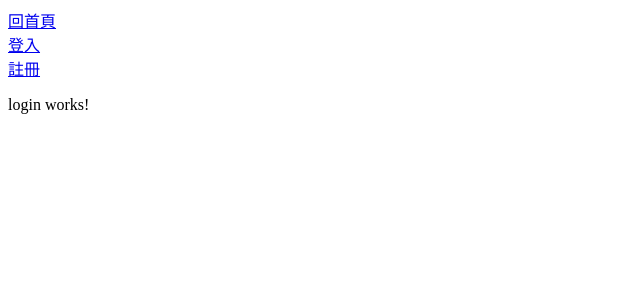
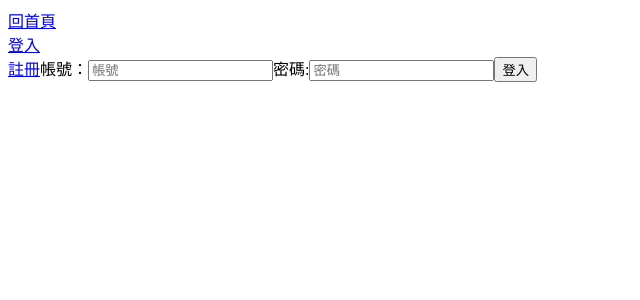
Before and after one commit to CodingWorkshop/angular-starter, an Angular app: page /Login in a window 1280 px wide. Shown: the top 300 px of the page, without its empty margins (0-640 px from the left). Built offline with nearby package versions, Linux system fonts and the light colour scheme.

Commit message:
Login init

```diff
--- a/src/app/app.module.ts
+++ b/src/app/app.module.ts
@@ -5,7 +5,7 @@ import { AppRoutingModule } from './app-routing.module';
 import { AppComponent } from './app.component';
 import { LoginComponent } from './login/login.component';
 import { RegisterComponent } from './register/register.component';
-
+import{FormsModule} from "@angular/forms";
 /**
  * Layout
  */
@@ -22,7 +22,7 @@ import { FooterComponent } from './Layout/footer/footer.component';
     NavComponent,
     FooterComponent
   ],
-  imports: [BrowserModule, AppRoutingModule],
+  imports: [BrowserModule, AppRoutingModule,FormsModule],
   providers: [],
   bootstrap: [AppComponent]
 })
--- a/src/app/login/login.component.html
+++ b/src/app/login/login.component.html
@@ -1,3 +1,3 @@
-<p>
-  login works!
-</p>
+<label>帳號：<input [(ngModel)]="name" placeholder="帳號"/></label>
+<label>密碼:<input type="password" [(ngModel)]="password" placeholder="密碼"/></label>
+<button (click)="onSubmit()" >登入</button>
--- a/src/app/login/login.component.ts
+++ b/src/app/login/login.component.ts
@@ -7,9 +7,16 @@ import { Component, OnInit } from '@angular/core';
 })
 export class LoginComponent implements OnInit {
 
+  name:string;
+  password:string;
   constructor() { }
 
   ngOnInit() {
   }
 
+  onSubmit() {
+    alert('登入成功');
+    location.href='../';
 }
+
+}
```
